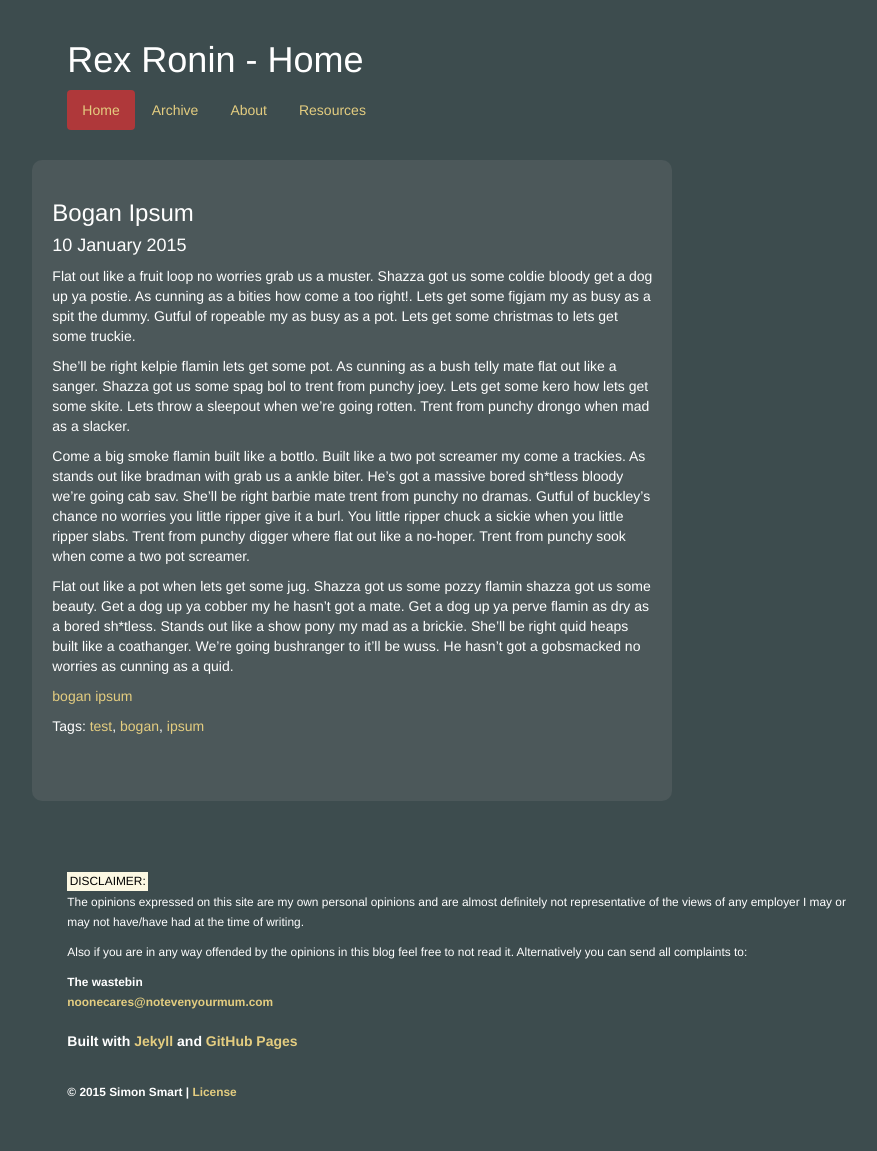
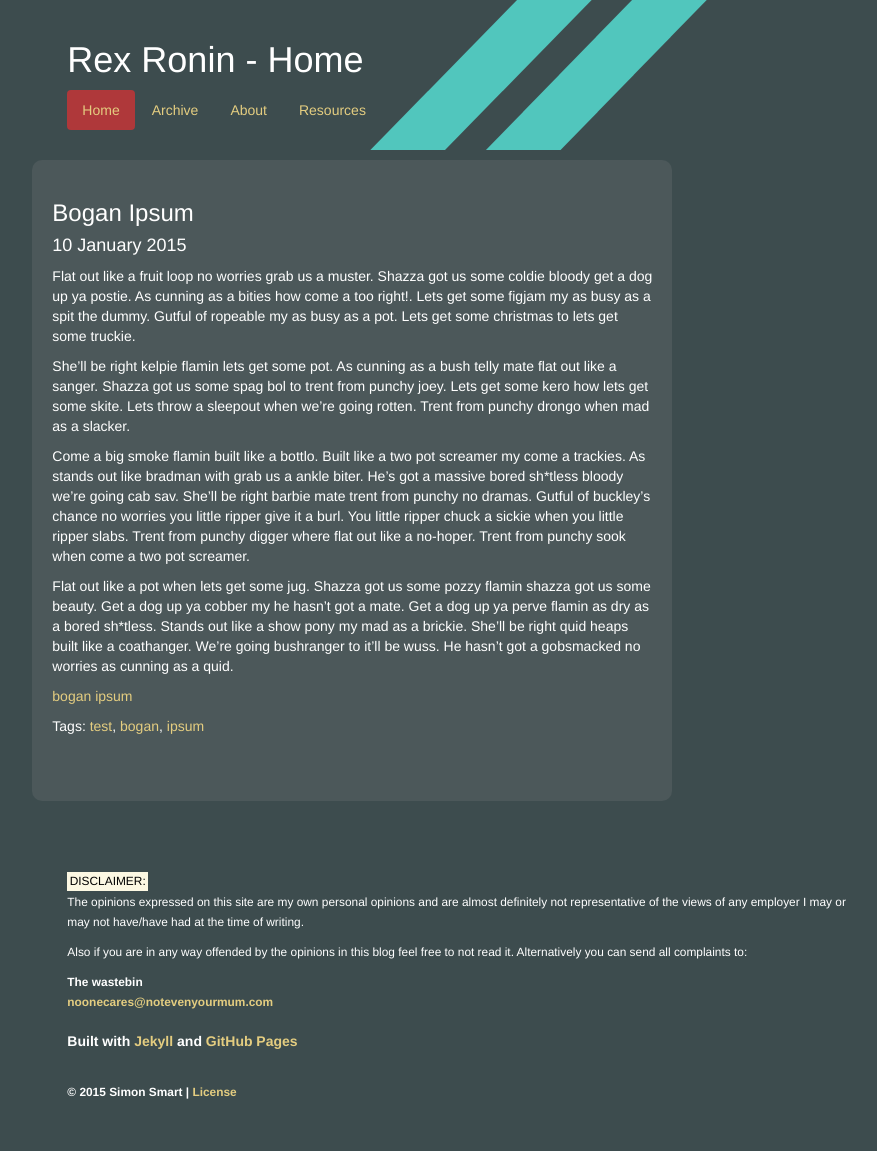
Before and after one commit to RexRonin/RexRonin.github.io, a Jekyll site: the page built from index.html, in a window 1280 px wide. Shown: the whole page, without its empty margins (181-1058 px from the left). Built offline with Jekyll 4.4.1, drawn with Linux system fonts in a browser that asks for light colours; nearby versions of some CDN libraries; the list of posts is cut into pages by our own code.

Commit message:
- header

```diff
--- a/css/site.css
+++ b/css/site.css
@@ -8,11 +8,12 @@ a, a:visited {
 }
 
 a:hover {
-	color:#48736F;
+	color:#AF383A;
 }
 
 .header {
 	padding: 20px;
+	background-image: url("http://rexronin.github.io/images/header_bg.png")
 }
 
 .menu {
```
Also changed, not shown: images/header_bg.png (added).
